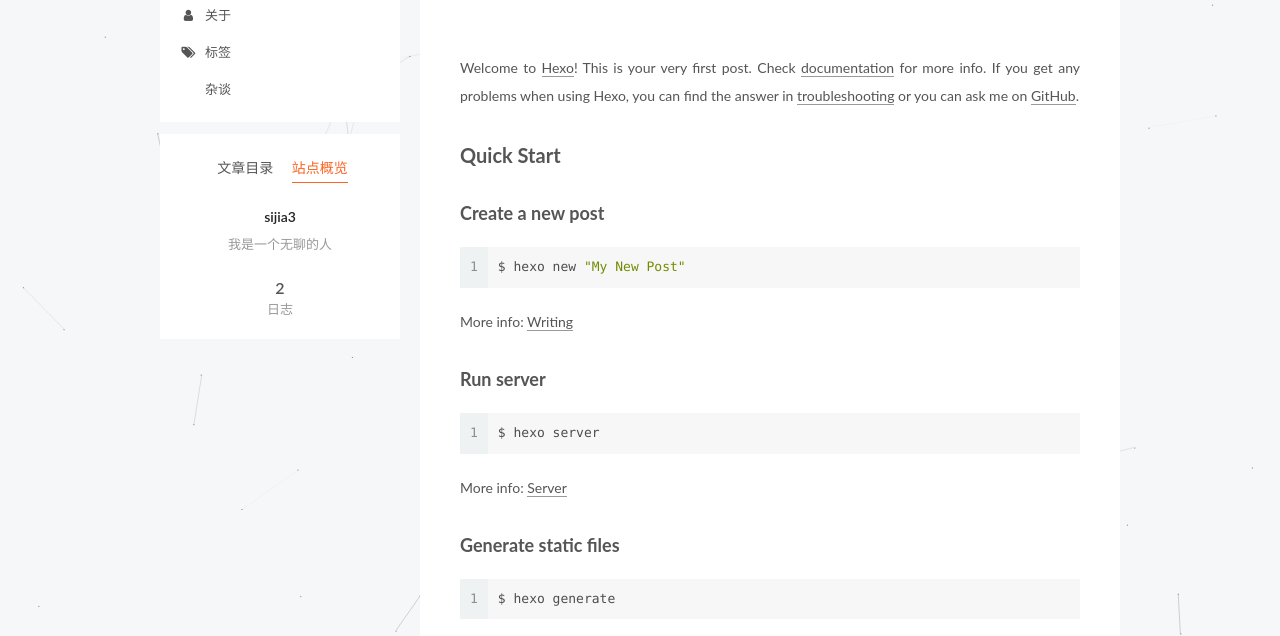
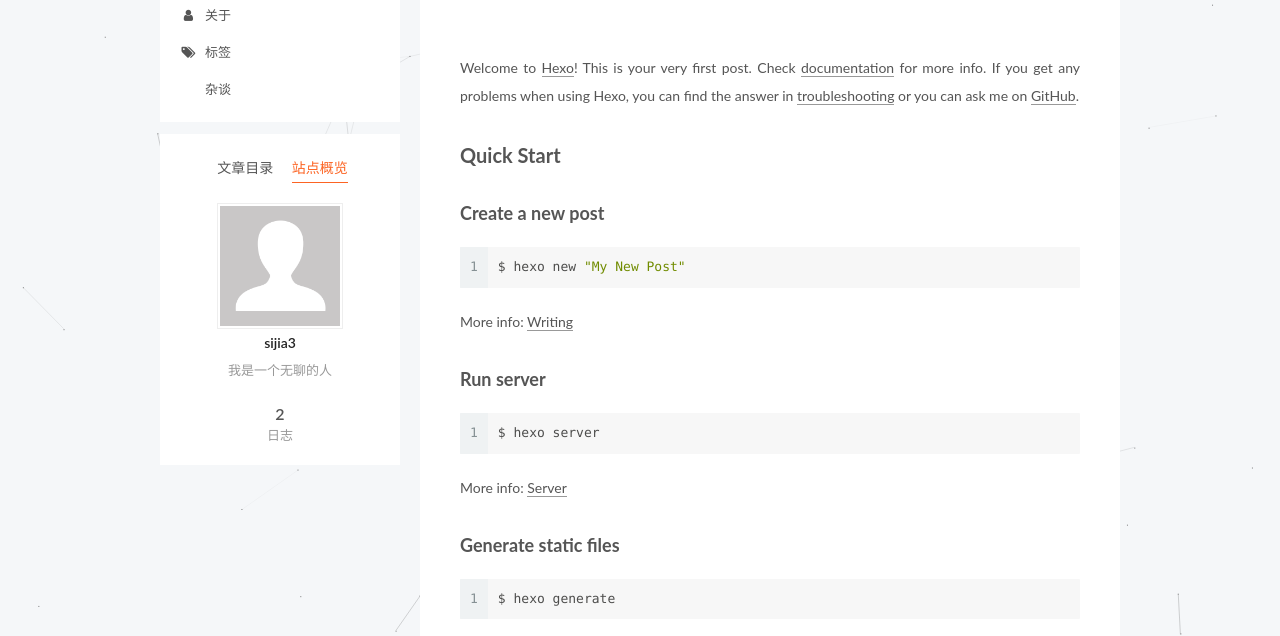
Before and after one commit to sijia3/sijia3.github.io, a plain HTML site: page 2018/04/11/hello-world/index.html in a window 1280 px wide. Both pictures are taken after a click on the item "站点概览". Shown: the part 149-785 px from the top of the page. Drawn offline with Linux system fonts and the light colour scheme; some icons are missing.

Commit message:
Site updated: 2018-04-12 13:20:15

```diff
--- a/2018/04/11/hello-world/index.html
+++ b/2018/04/11/hello-world/index.html
@@ -431,6 +431,10 @@
         <div class="site-overview">
           <div class="site-author motion-element" itemprop="author" itemscope itemtype="http://schema.org/Person">
 
+              <img class="site-author-image" itemprop="image"
+                src="/images/avatar.gif"
+                alt="sijia3" />
+
               <p class="site-author-name" itemprop="name">sijia3</p>
               <p class="site-description motion-element" itemprop="description">我是一个无聊的人</p>
           </div>
```
Also changed, not shown: 2018/04/11/我个人博客的第一篇博客，哈哈哈/index.html (+4 -0 lines), archives/2018/04/index.html (+4 -0 lines), archives/2018/index.html (+4 -0 lines), archives/index.html (+4 -0 lines), index.html (+4 -0 lines).
